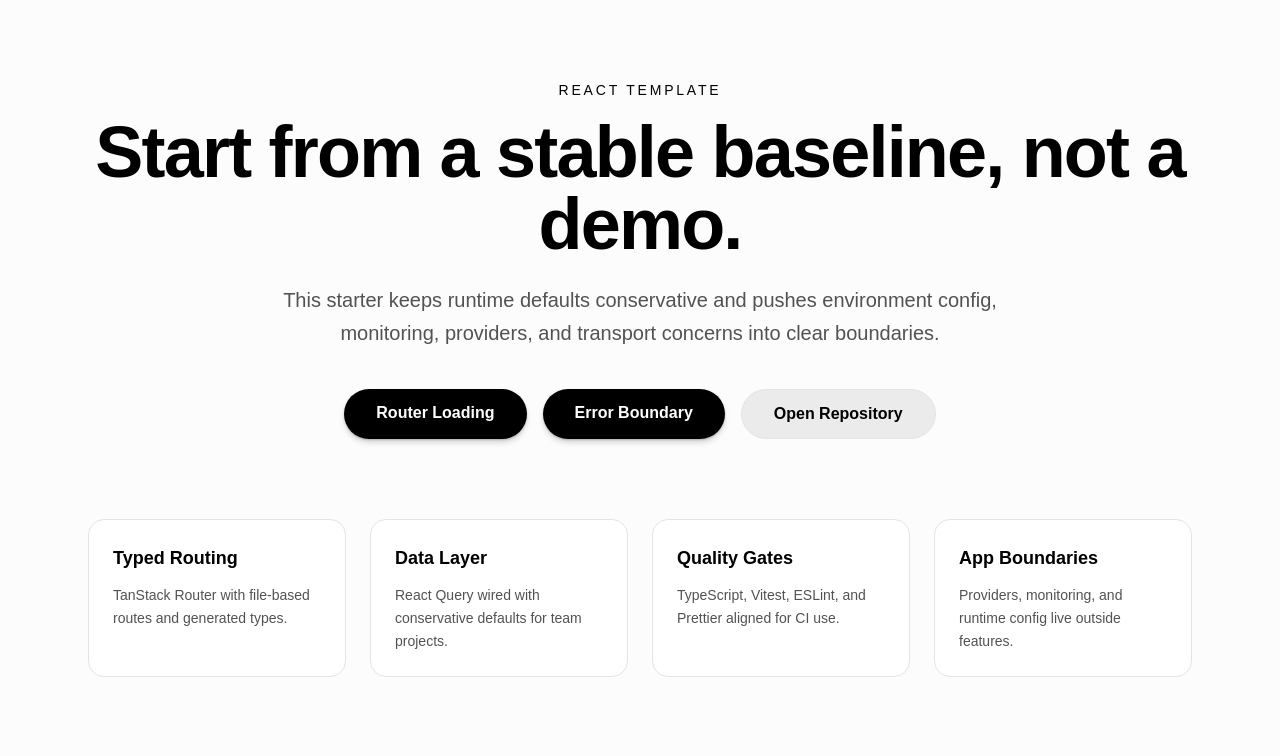
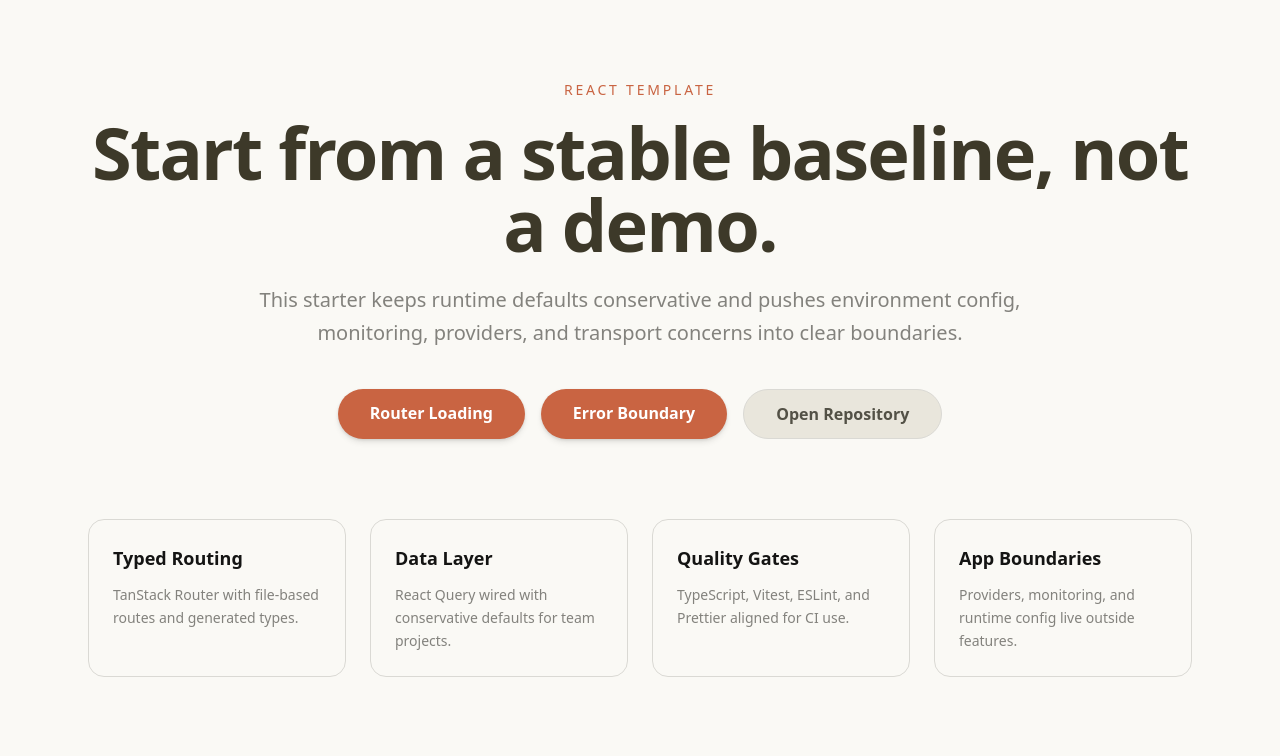
Before and after one commit to RingoTangs/react-app, a React (Vite) app: page / in a window 1280 px wide. Shown: the top 756 px of the page. Built offline with nearby package versions, Linux system fonts and the light colour scheme; a small style sheet from the web is missing.

Commit message:
refactor: remove unused stylesheet links and update CSS variables for improved theming

```diff
--- a/index.html
+++ b/index.html
@@ -2,14 +2,6 @@
 <html lang="en">
   <head>
     <meta charset="UTF-8" />
-    <link
-      rel="stylesheet"
-      href="https://cdn.jsdelivr.net/npm/@fontsource-variable/geist@5.3.0/index.css"
-    />
-    <link
-      rel="stylesheet"
-      href="https://cdn.jsdelivr.net/npm/@fontsource-variable/geist-mono@5.3.0/index.css"
-    />
     <link rel="icon" type="image/svg+xml" href="/app-icon.svg" />
     <meta name="viewport" content="width=device-width, initial-scale=1.0" />
     <title>%VITE_SITE_NAME%</title>
--- a/src/style.css
+++ b/src/style.css
@@ -10,121 +10,129 @@
 @custom-variant dark (&:is(.dark *));
 
 :root {
-  --background: rgb(252, 252, 252);
-  --foreground: rgb(0, 0, 0);
-  --card: rgb(255, 255, 255);
-  --card-foreground: rgb(0, 0, 0);
-  --popover: rgb(252, 252, 252);
-  --popover-foreground: rgb(0, 0, 0);
-  --primary: rgb(0, 0, 0);
+  --background: rgb(250, 249, 245);
+  --foreground: rgb(61, 57, 41);
+  --card: rgb(250, 249, 245);
+  --card-foreground: rgb(20, 20, 19);
+  --popover: rgb(255, 255, 255);
+  --popover-foreground: rgb(40, 38, 27);
+  --primary: rgb(201, 100, 66);
   --primary-foreground: rgb(255, 255, 255);
-  --secondary: rgb(235, 235, 235);
-  --secondary-foreground: rgb(0, 0, 0);
-  --muted: rgb(245, 245, 245);
-  --muted-foreground: rgb(82, 82, 82);
-  --accent: rgb(235, 235, 235);
-  --accent-foreground: rgb(0, 0, 0);
-  --destructive: rgb(229, 75, 79);
+  --secondary: rgb(233, 230, 220);
+  --secondary-foreground: rgb(83, 81, 70);
+  --muted: rgb(237, 233, 222);
+  --muted-foreground: rgb(131, 130, 125);
+  --accent: rgb(233, 230, 220);
+  --accent-foreground: rgb(40, 38, 27);
+  --destructive: rgb(20, 20, 19);
   --destructive-foreground: rgb(255, 255, 255);
-  --border: rgb(228, 228, 228);
-  --input: rgb(235, 235, 235);
-  --ring: rgb(0, 0, 0);
-  --chart-1: rgb(255, 174, 4);
-  --chart-2: rgb(45, 98, 239);
-  --chart-3: rgb(164, 164, 164);
-  --chart-4: rgb(228, 228, 228);
-  --chart-5: rgb(116, 116, 116);
-  --sidebar: rgb(252, 252, 252);
-  --sidebar-foreground: rgb(0, 0, 0);
-  --sidebar-primary: rgb(0, 0, 0);
-  --sidebar-primary-foreground: rgb(255, 255, 255);
-  --sidebar-accent: rgb(235, 235, 235);
-  --sidebar-accent-foreground: rgb(0, 0, 0);
+  --border: rgb(218, 217, 212);
+  --input: rgb(180, 178, 167);
+  --ring: rgb(201, 100, 66);
+  --chart-1: rgb(176, 87, 48);
+  --chart-2: rgb(156, 135, 245);
+  --chart-3: rgb(222, 216, 196);
+  --chart-4: rgb(219, 211, 240);
+  --chart-5: rgb(180, 85, 45);
+  --sidebar: rgb(245, 244, 238);
+  --sidebar-foreground: rgb(61, 61, 58);
+  --sidebar-primary: rgb(201, 100, 66);
+  --sidebar-primary-foreground: rgb(251, 251, 251);
+  --sidebar-accent: rgb(233, 230, 220);
+  --sidebar-accent-foreground: rgb(52, 52, 52);
   --sidebar-border: rgb(235, 235, 235);
-  --sidebar-ring: rgb(0, 0, 0);
-  --font-sans: Geist, sans-serif;
-  --font-serif: Georgia, serif;
-  --font-mono: Geist Mono, monospace;
+  --sidebar-ring: rgb(181, 181, 181);
+  --font-sans:
+    ui-sans-serif, system-ui, -apple-system, BlinkMacSystemFont, 'Segoe UI',
+    Roboto, 'Helvetica Neue', Arial, 'Noto Sans', sans-serif,
+    'Apple Color Emoji', 'Segoe UI Emoji', 'Segoe UI Symbol', 'Noto Color Emoji';
+  --font-serif: ui-serif, Georgia, Cambria, 'Times New Roman', Times, serif;
+  --font-mono:
+    ui-monospace, SFMono-Regular, Menlo, Monaco, Consolas, 'Liberation Mono',
+    'Courier New', monospace;
   --radius: 0.5rem;
-  --shadow-x: 0px;
+  --shadow-x: 0;
   --shadow-y: 1px;
-  --shadow-blur: 2px;
+  --shadow-blur: 3px;
   --shadow-spread: 0px;
-  --shadow-opacity: 0.18;
-  --shadow-color: hsl(0 0% 0%);
-  --shadow-2xs: 0px 1px 2px 0px hsl(0 0% 0% / 0.09);
-  --shadow-xs: 0px 1px 2px 0px hsl(0 0% 0% / 0.09);
+  --shadow-opacity: 0.1;
+  --shadow-color: oklch(0 0 0);
+  --shadow-2xs: 0 1px 3px 0px hsl(0 0% 0% / 0.05);
+  --shadow-xs: 0 1px 3px 0px hsl(0 0% 0% / 0.05);
   --shadow-sm:
-    0px 1px 2px 0px hsl(0 0% 0% / 0.18), 0px 1px 2px -1px hsl(0 0% 0% / 0.18);
-  --shadow:
-    0px 1px 2px 0px hsl(0 0% 0% / 0.18), 0px 1px 2px -1px hsl(0 0% 0% / 0.18);
+    0 1px 3px 0px hsl(0 0% 0% / 0.1), 0 1px 2px -1px hsl(0 0% 0% / 0.1);
+  --shadow: 0 1px 3px 0px hsl(0 0% 0% / 0.1), 0 1px 2px -1px hsl(0 0% 0% / 0.1);
   --shadow-md:
-    0px 1px 2px 0px hsl(0 0% 0% / 0.18), 0px 2px 4px -1px hsl(0 0% 0% / 0.18);
+    0 1px 3px 0px hsl(0 0% 0% / 0.1), 0 2px 4px -1px hsl(0 0% 0% / 0.1);
   --shadow-lg:
-    0px 1px 2px 0px hsl(0 0% 0% / 0.18), 0px 4px 6px -1px hsl(0 0% 0% / 0.18);
+    0 1px 3px 0px hsl(0 0% 0% / 0.1), 0 4px 6px -1px hsl(0 0% 0% / 0.1);
   --shadow-xl:
-    0px 1px 2px 0px hsl(0 0% 0% / 0.18), 0px 8px 10px -1px hsl(0 0% 0% / 0.18);
-  --shadow-2xl: 0px 1px 2px 0px hsl(0 0% 0% / 0.45);
+    0 1px 3px 0px hsl(0 0% 0% / 0.1), 0 8px 10px -1px hsl(0 0% 0% / 0.1);
+  --shadow-2xl: 0 1px 3px 0px hsl(0 0% 0% / 0.25);
   --tracking-normal: 0em;
   --spacing: 0.25rem;
 }
 
 .dark {
-  --background: rgb(0, 0, 0);
-  --foreground: rgb(255, 255, 255);
-  --card: rgb(9, 9, 9);
-  --card-foreground: rgb(255, 255, 255);
-  --popover: rgb(18, 18, 18);
-  --popover-foreground: rgb(255, 255, 255);
-  --primary: rgb(255, 255, 255);
-  --primary-foreground: rgb(0, 0, 0);
-  --secondary: rgb(34, 34, 34);
-  --secondary-foreground: rgb(255, 255, 255);
-  --muted: rgb(29, 29, 29);
-  --muted-foreground: rgb(164, 164, 164);
-  --accent: rgb(51, 51, 51);
-  --accent-foreground: rgb(255, 255, 255);
-  --destructive: rgb(255, 91, 91);
-  --destructive-foreground: rgb(0, 0, 0);
-  --border: rgb(36, 36, 36);
-  --input: rgb(51, 51, 51);
-  --ring: rgb(164, 164, 164);
-  --chart-1: rgb(255, 174, 4);
-  --chart-2: rgb(38, 113, 244);
-  --chart-3: rgb(116, 116, 116);
-  --chart-4: rgb(82, 82, 82);
-  --chart-5: rgb(228, 228, 228);
-  --sidebar: rgb(18, 18, 18);
-  --sidebar-foreground: rgb(255, 255, 255);
-  --sidebar-primary: rgb(255, 255, 255);
-  --sidebar-primary-foreground: rgb(0, 0, 0);
-  --sidebar-accent: rgb(51, 51, 51);
-  --sidebar-accent-foreground: rgb(255, 255, 255);
-  --sidebar-border: rgb(51, 51, 51);
-  --sidebar-ring: rgb(164, 164, 164);
-  --font-sans: Geist, sans-serif;
-  --font-serif: Georgia, serif;
-  --font-mono: Geist Mono, monospace;
+  --background: rgb(38, 38, 36);
+  --foreground: rgb(195, 192, 182);
+  --card: rgb(38, 38, 36);
+  --card-foreground: rgb(250, 249, 245);
+  --popover: rgb(48, 48, 46);
+  --popover-foreground: rgb(229, 229, 226);
+  --primary: rgb(217, 119, 87);
+  --primary-foreground: rgb(255, 255, 255);
+  --secondary: rgb(250, 249, 245);
+  --secondary-foreground: rgb(48, 48, 46);
+  --muted: rgb(27, 27, 25);
+  --muted-foreground: rgb(183, 181, 169);
+  --accent: rgb(26, 25, 21);
+  --accent-foreground: rgb(245, 244, 238);
+  --destructive: rgb(239, 68, 68);
+  --destructive-foreground: rgb(255, 255, 255);
+  --border: rgb(62, 62, 56);
+  --input: rgb(82, 81, 74);
+  --ring: rgb(217, 119, 87);
+  --chart-1: rgb(176, 87, 48);
+  --chart-2: rgb(156, 135, 245);
+  --chart-3: rgb(26, 25, 21);
+  --chart-4: rgb(47, 43, 72);
+  --chart-5: rgb(180, 85, 45);
+  --sidebar: rgb(31, 30, 29);
+  --sidebar-foreground: rgb(195, 192, 182);
+  --sidebar-primary: rgb(52, 52, 52);
+  --sidebar-primary-foreground: rgb(251, 251, 251);
+  --sidebar-accent: rgb(15, 15, 14);
+  --sidebar-accent-foreground: rgb(195, 192, 182);
+  --sidebar-border: rgb(235, 235, 235);
+  --sidebar-ring: rgb(181, 181, 181);
+  --font-sans:
+    ui-sans-serif, system-ui, -apple-system, BlinkMacSystemFont, 'Segoe UI',
+    Roboto, 'Helvetica Neue', Arial, 'Noto Sans', sans-serif,
+    'Apple Color Emoji', 'Segoe UI Emoji', 'Segoe UI Symbol', 'Noto Color Emoji';
+  --font-serif: ui-serif, Georgia, Cambria, 'Times New Roman', Times, serif;
+  --font-mono:
+    ui-monospace, SFMono-Regular, Menlo, Monaco, Consolas, 'Liberation Mono',
+    'Courier New', monospace;
   --radius: 0.5rem;
-  --shadow-x: 0px;
+  --shadow-x: 0;
   --shadow-y: 1px;
-  --shadow-blur: 2px;
+  --shadow-blur: 3px;
   --shadow-spread: 0px;
-  --shadow-opacity: 0.18;
-  --shadow-color: hsl(0 0% 0%);
-  --shadow-2xs: 0px 1px 2px 0px hsl(0 0% 0% / 0.09);
-  --shadow-xs: 0px 1px 2px 0px hsl(0 0% 0% / 0.09);
+  --shadow-opacity: 0.1;
+  --shadow-color: oklch(0 0 0);
+  --shadow-2xs: 0 1px 3px 0px hsl(0 0% 0% / 0.05);
+  --shadow-xs: 0 1px 3px 0px hsl(0 0% 0% / 0.05);
   --shadow-sm:
-    0px 1px 2px 0px hsl(0 0% 0% / 0.18), 0px 1px 2px -1px hsl(0 0% 0% / 0.18);
-  --shadow:
-    0px 1px 2px 0px hsl(0 0% 0% / 0.18), 0px 1px 2px -1px hsl(0 0% 0% / 0.18);
+    0 1px 3px 0px hsl(0 0% 0% / 0.1), 0 1px 2px -1px hsl(0 0% 0% / 0.1);
+  --shadow: 0 1px 3px 0px hsl(0 0% 0% / 0.1), 0 1px 2px -1px hsl(0 0% 0% / 0.1);
   --shadow-md:
-    0px 1px 2px 0px hsl(0 0% 0% / 0.18), 0px 2px 4px -1px hsl(0 0% 0% / 0.18);
+    0 1px 3px 0px hsl(0 0% 0% / 0.1), 0 2px 4px -1px hsl(0 0% 0% / 0.1);
   --shadow-lg:
-    0px 1px 2px 0px hsl(0 0% 0% / 0.18), 0px 4px 6px -1px hsl(0 0% 0% / 0.18);
+    0 1px 3px 0px hsl(0 0% 0% / 0.1), 0 4px 6px -1px hsl(0 0% 0% / 0.1);
   --shadow-xl:
-    0px 1px 2px 0px hsl(0 0% 0% / 0.18), 0px 8px 10px -1px hsl(0 0% 0% / 0.18);
-  --shadow-2xl: 0px 1px 2px 0px hsl(0 0% 0% / 0.45);
+    0 1px 3px 0px hsl(0 0% 0% / 0.1), 0 8px 10px -1px hsl(0 0% 0% / 0.1);
+  --shadow-2xl: 0 1px 3px 0px hsl(0 0% 0% / 0.25);
 }
 
 @theme inline {
```
